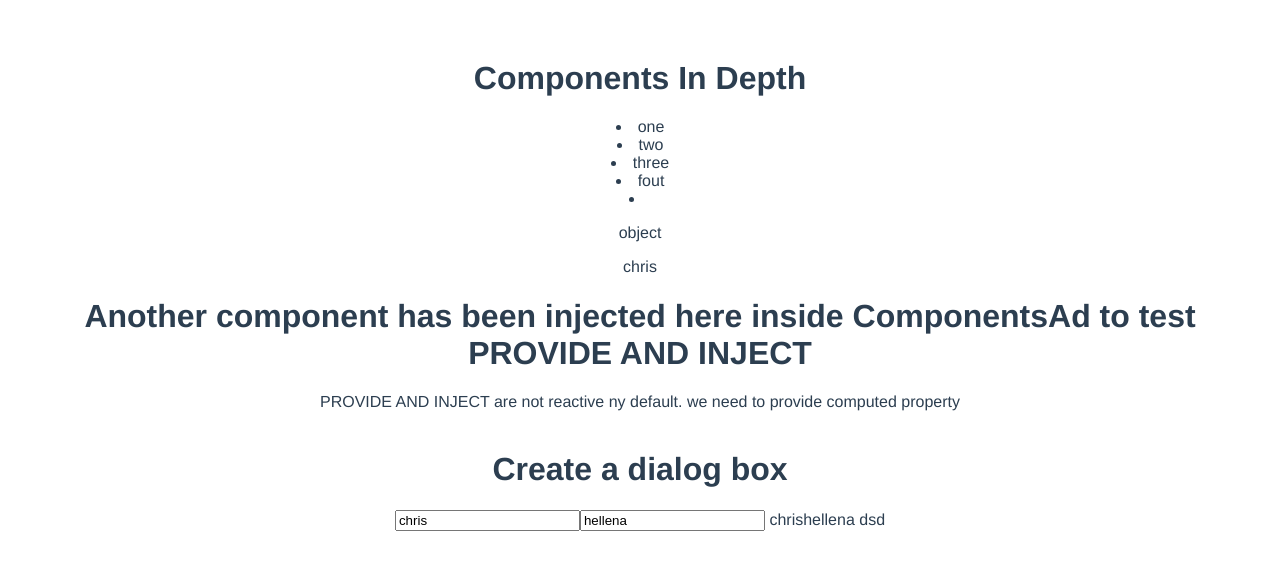
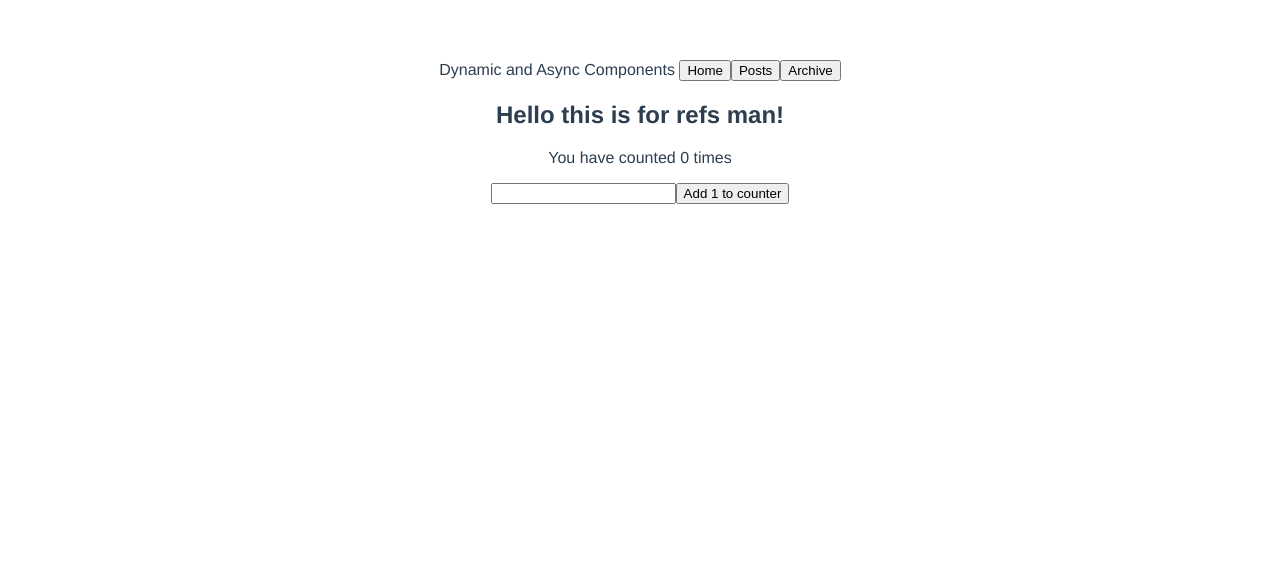
Before and after one commit to Anonymous-Chris/Vuelearning, a Vue app: page / in a window 1280 px wide. Shown: the top 570 px of the page. Built offline with nearby package versions, Linux system fonts and the light colour scheme.

Commit message:
refs and dynamic async components

```diff
--- a/src/App.vue
+++ b/src/App.vue
@@ -10,12 +10,9 @@
     <ConditionalRendering />
     <ListRendering/>
 -->
-  <ComponentsAd :propVal="value" :propVal2="value1"/>
+ <DynamicAsyncComponents />
 
-  <input v-model="fname"/>
-  <input v-model="lname"/>
-  {{fname}}{{lname}}
-dsd
+
   </div>
 </template>
 
@@ -29,9 +26,10 @@ import InputBindings from './components/InputBindings.vue'
 import Componenttwo from './components/Componenttwo.vue'
 
 import ComponentsBasics from './components/ComponentsBasics.vue'
+import ComponentsAd from './components/ComponentsAd'
 */
-import ComponentsAd from './components/ComponentsAd'
 
+import DynamicAsyncComponents from './components/DynamicAsyncComponents'
 export default {
   name: 'App',
   components: {
@@ -41,9 +39,11 @@ export default {
     ConditionalRendering,
     ListRendering,
     InputBindings,
-     ComponentsBasics
+     ComponentsBasics,
+     ComponentsAd,
 */
-ComponentsAd
+
+DynamicAsyncComponents
 
   },
 
--- /dev/null
+++ b/src/assets/css/index.css
@@ -0,0 +1,31 @@
+.demo {
+    font-family: sans-serif;
+    border: 1px solid #eee;
+    border-radius: 2px;
+    padding: 20px 30px;
+    margin-top: 1em;
+    margin-bottom: 40px;
+    user-select: none;
+    overflow-x: auto;
+  }
+
+  .tab-button {
+    padding: 6px 10px;
+    border-top-left-radius: 3px;
+    border-top-right-radius: 3px;
+    border: 1px solid #ccc;
+    cursor: pointer;
+    background: #f0f0f0;
+    margin-bottom: -1px;
+    margin-right: -1px;
+  }
+  .tab-button:hover {
+    background: #e0e0e0;
+  }
+  .tab-button.active {
+    background: #e0e0e0;
+  }
+  .demo-tab {
+    border: 1px solid #ccc;
+    padding: 10px;
+  }
--- /dev/null
+++ b/src/components/DynamicAsyncComponents.vue
@@ -0,0 +1,36 @@
+<template>
+    <div >
+        Dynamic and Async Components
+    <button @click="currentTab===tab" v-for="tab in tabs" v-bind:key="tab" :class="['tab-button',{active:currentTab===tab}]">{{tab}}</button>
+     <div>
+    <h2>Hello this is for refs man!</h2>
+    <p>You have counted {{this.counter}} times</p>
+    <input type="text" ref="input">
+    <button @click="submit">Add 1 to counter</button>
+  </div>
+    </div>
+</template>
+
+<script>
+export default {
+    data:()=>{
+        return ({
+            currentTab: 'Home',
+            tabs:['Home','Posts','Archive'],
+            counter:0
+        })
+    },
+    methods:{
+     submit(){
+         this.counter++
+         console.log(this.$refs)
+         console.log(this.$refs.input.value)
+
+     }
+    }
+}
+</script>
+
+<style>
+
+</style>
```
